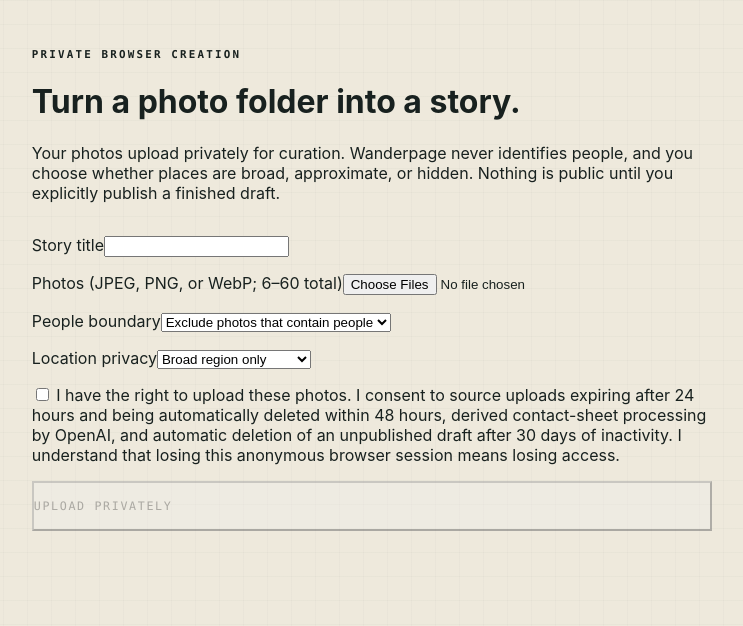
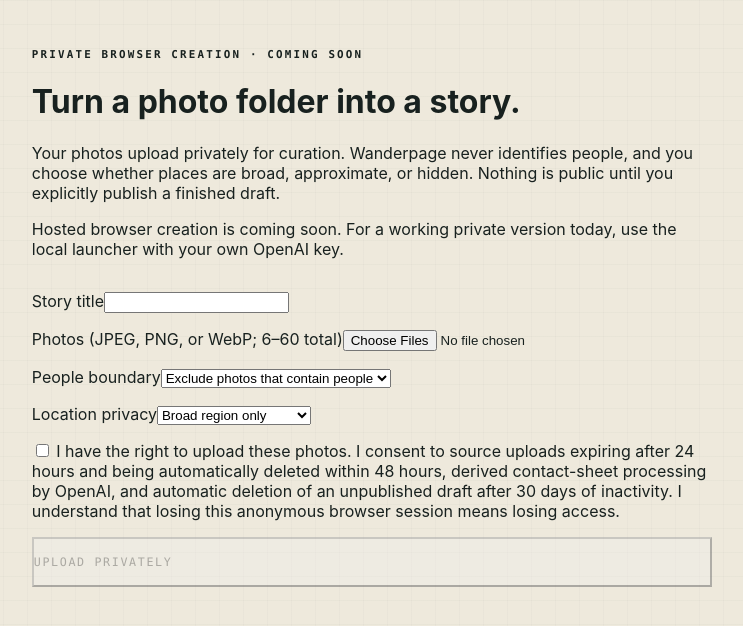
Before and after one commit to buildproven/wanderpage, a Next.js app: page /create in a window 1280 px wide. Shown: the top 626 px of the page, without its empty margins (45-788 px from the left). Built offline with nearby package versions, Linux system fonts and the light colour scheme; no server answers.

Commit message:
fix: label hosted creation as coming soon

```diff
--- a/components/Landing.tsx
+++ b/components/Landing.tsx
@@ -37,7 +37,7 @@ export default function Landing() {
             View the demo ↗
           </Link>
           <Link href="/create" className="product-nav-link">
-            Create a story ↗
+            Create a story · coming soon ↗
           </Link>
         </nav>
         <motion.div
@@ -71,7 +71,7 @@ export default function Landing() {
           <span>Share when ready</span>
         </div>
         <Link href="/create" className="product-nav-link" style={{ position: "absolute", right: "6vw", bottom: "3rem" }}>
-          Create a private story →
+          Create a private story · coming soon →
         </Link>
       </section>
 
--- a/components/WebCreator.tsx
+++ b/components/WebCreator.tsx
@@ -77,11 +77,14 @@ export default function WebCreator() {
 
   return (
     <main className="product-page" style={{ padding: "3rem 6vw", minHeight: "100vh" }}>
-      <p className="product-kicker">Private browser creation</p>
+      <p className="product-kicker">Private browser creation · Coming soon</p>
       <h1 style={{ maxWidth: 760 }}>Turn a photo folder into a story.</h1>
       <p style={{ maxWidth: 680 }}>
         Your photos upload privately for curation. Wanderpage never identifies people, and you choose whether places are broad, approximate,
         or hidden. Nothing is public until you explicitly publish a finished draft.
+      </p>
+      <p style={{ maxWidth: 680 }}>
+        Hosted browser creation is coming soon. For a working private version today, use the local launcher with your own OpenAI key.
       </p>
       <form
         onSubmit={event => {
```
